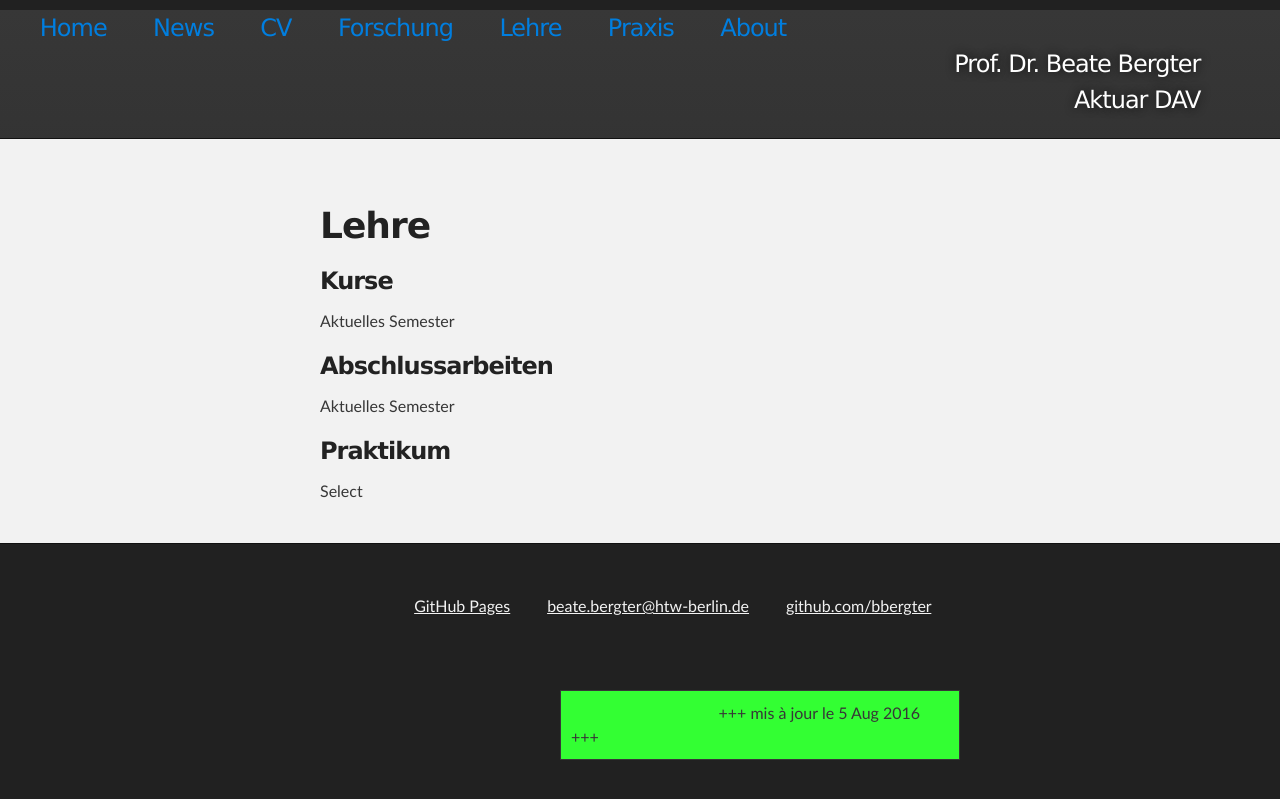
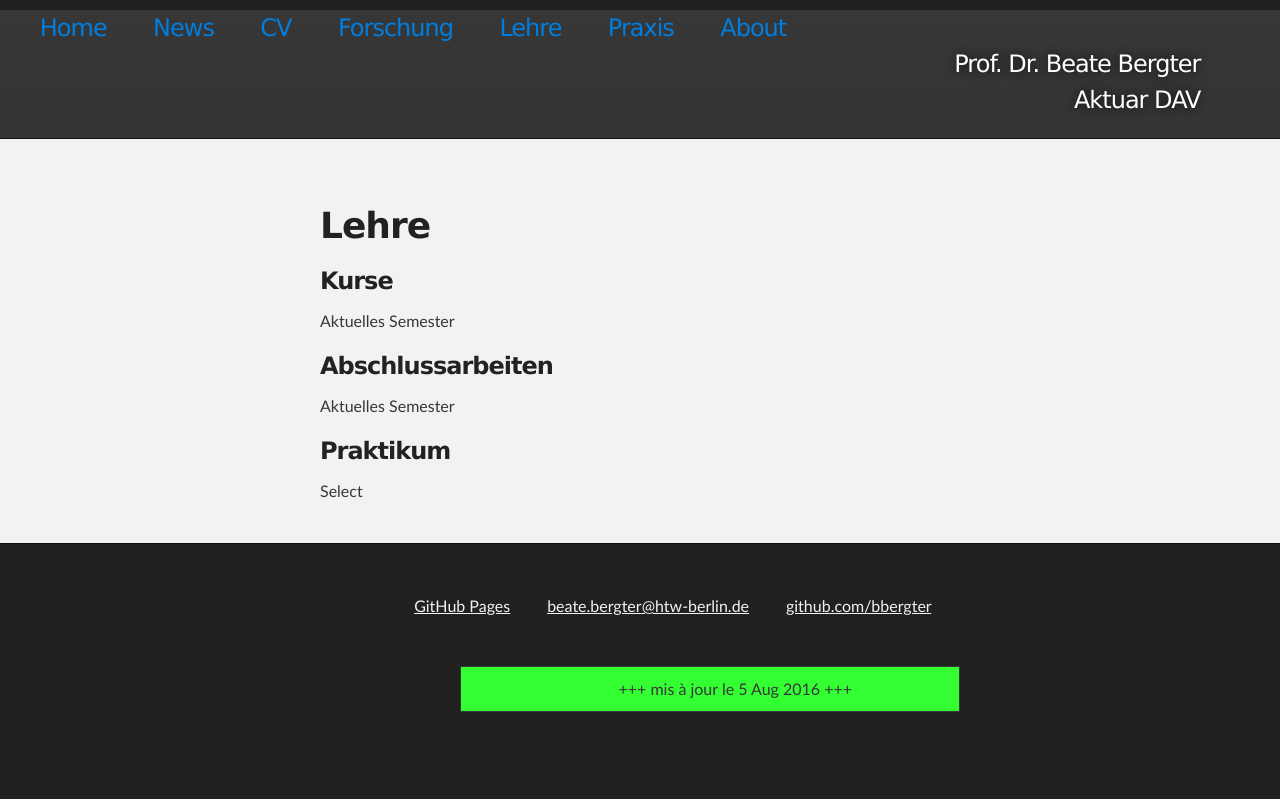
Before and after one commit to bbergter/bbergter, a Jekyll site: the page built from lehre/index.html, in a window 1280 px wide. Shown: the top 799 px of the page. Built offline with Jekyll 4.4.1, drawn with Linux system fonts in a browser that asks for light colours.

Commit message:
Update footer.html

```diff
--- a/_includes/footer.html
+++ b/_includes/footer.html
@@ -7,11 +7,11 @@
         <a href="https://github.com/bbergter">github.com/bbergter</a>&nbsp &nbsp &nbsp &nbsp
         </div>
 
-<br>
+
 <br>
 <br><div align="right">
     <table height="10" border="1" cellpadding="2" cellspacing="2"
-      width="400">
+      width="500">
       <tbody>
         <tr>
            <td bgcolor="#33ff33" valign="top">&nbsp; &nbsp; &nbsp; &nbsp;
```
